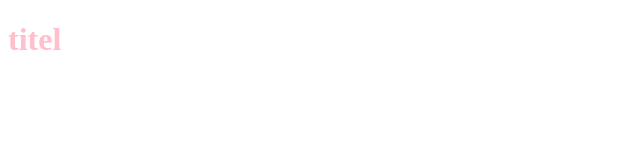
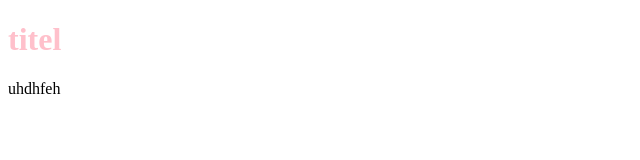
Before and after one commit to munira-mohammed/test1, a plain HTML site: page index.html in a window 1280 px wide. Shown: the full height of the page, 0-640 px from the left. Drawn offline with Linux system fonts and the light colour scheme.

Commit message:
add p tag

```diff
--- a/index.html
+++ b/index.html
@@ -8,5 +8,6 @@
 </head>
 <body>
     <h1>titel</h1>
+    <p>uhdhfeh</p>
 </body>
 </html>
```
